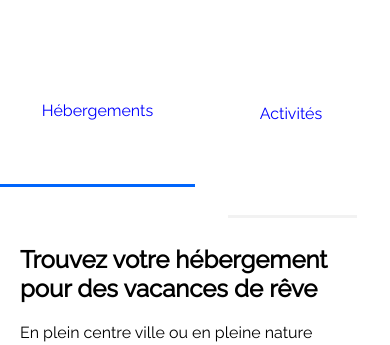
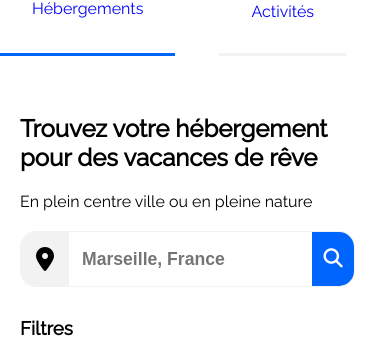
Before and after one commit to Christan14/P2-Reservia, a plain HTML site: page index.html in a window 390 px wide. Shown: the part 154-499 px from the top of the page. Drawn offline with Linux system fonts and the light colour scheme.

Commit message:
modification du P2

```diff
--- a/index.html
+++ b/index.html
@@ -24,7 +24,7 @@
                         <a href="#activitysec" class="link_nav" id="link_nav_bas">Activités</a>
                     </div>
                     <div class="button_nav" id="signup">
-                        <a href=" class="link_nav">S'inscrire</a>
+                        <a  href="" class="link_nav">S'inscrire</a>
                     </div>
                 </nav>
 
--- a/style.css
+++ b/style.css
@@ -3,12 +3,12 @@
 body {
   font-family: 'Raleway', sans-serif;
   margin: 0 auto;
-  padding-top: 1em;
+  max-width: 1400px;      /*padding-top: 1em;*/
 }
 
 #doc_page {
   margin: 0 auto;
-  max-width: 1440px;
+  max-width: 1400px;
 }
 /*header part*/
 header {
@@ -45,7 +45,7 @@ nav {
  display: flex;
  color: blue;
  padding: 2rem;
- font-weight: 500;
+ /*font-weight: 500;*/
  text-align: center;
  transition-duration: 0.1;
 }
@@ -60,14 +60,15 @@ nav {
   align-items: center;
   display: flex;
   justify-content: center;
-  border-bottom: 2px transparent solid;
+  border-bottom: 0px transparent solid; /*2*/
   border-top: 3px transparent solid;
+  border-radius: 2px solid white;
 }
 
 
 
 .button_nav:hover{
-  border-top: 3px solid #0065FC;
+  border-top: 4px solid #0065FC; /*2*/
   font-weight: bold;
   color: #0065FC;
 }
@@ -82,7 +83,7 @@ nav {
 }
 
 #searchsec {
-  width: 95%;
+  width: 100%;
   margin: auto;
   max-width: 1440px;
 
@@ -203,7 +204,7 @@ li:hover .logofilter {
   display: grid;
   grid-template-columns: 2fr 1fr;
   grid-column-gap: 40px;
-  width: 95%;
+  /* width: 95%; */
   margin: auto;
 }
 
@@ -566,7 +567,7 @@ a.link_footer:hover {
 }
 
 /*responsive mobile*/
-@media screen and (max-width: 1400px)
+@media screen and (max-width: 1440px) and (max-width: 2560px)
 {
   body
   {
@@ -576,12 +577,13 @@ a.link_footer:hover {
   {
     max-width: 1400px;
     width: 96%;
-    margin: auto;
+    /*margin: auto;*/
   }
-  #search
+  #searchsec
   {
     width: 96%;
     margin: auto;
+    max-width: 1400px;
   }
   .bloc_lodging
   {
@@ -782,13 +784,13 @@ a.link_footer:hover {
 
   header
   {
-    margin: 0;
+    margin: 0px;
     width: 100%;
   }
 
   nav
   {
-    grid-template-columns: 1fr 1fr;
+    grid-template-columns: 1fr 2fr;
     grid-template-rows: 1fr 1fr;
   }
 
@@ -814,9 +816,9 @@ a.link_footer:hover {
   #link_nav_bas{
     border-top: none;
     border-bottom: 3px solid #F2F2F2;
-    width: 55%;
-    height: 95%;
-    margin: 15%;
+    /*width: 55%;*/
+    /*height: 95%;*/
+    /*margin: 15%;*/
     align-items: center;
   }
 
@@ -827,7 +829,7 @@ a.link_footer:hover {
 
   #searchsec
   {
-    padding: 0 20px;
+    padding:0 20px;
     width: auto;
   }
 
@@ -965,7 +967,8 @@ a.link_footer:hover {
   #activitysec
   {
     width: auto;
-    margin-bottom: 50px;
+    width: 95%;
+    margin-bottom: 3px solid lightgrey; /*50px*/
   }
 
   #bloc_media
@@ -1006,6 +1009,7 @@ a.link_footer:hover {
     display: flex;
     align-items: center;
     margin-top: -5px;
+    margin-right: 50px;
   }
 
   footer
```
